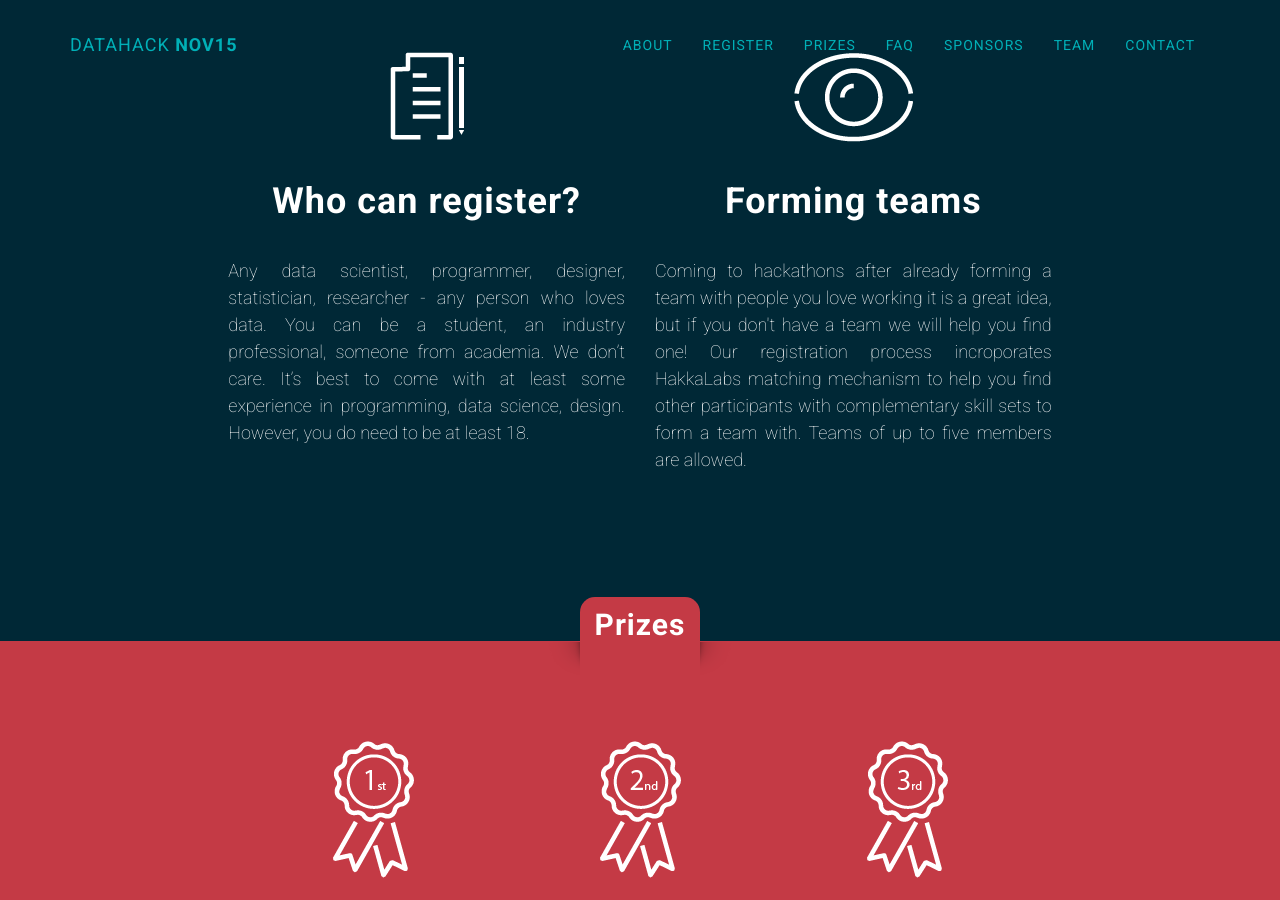
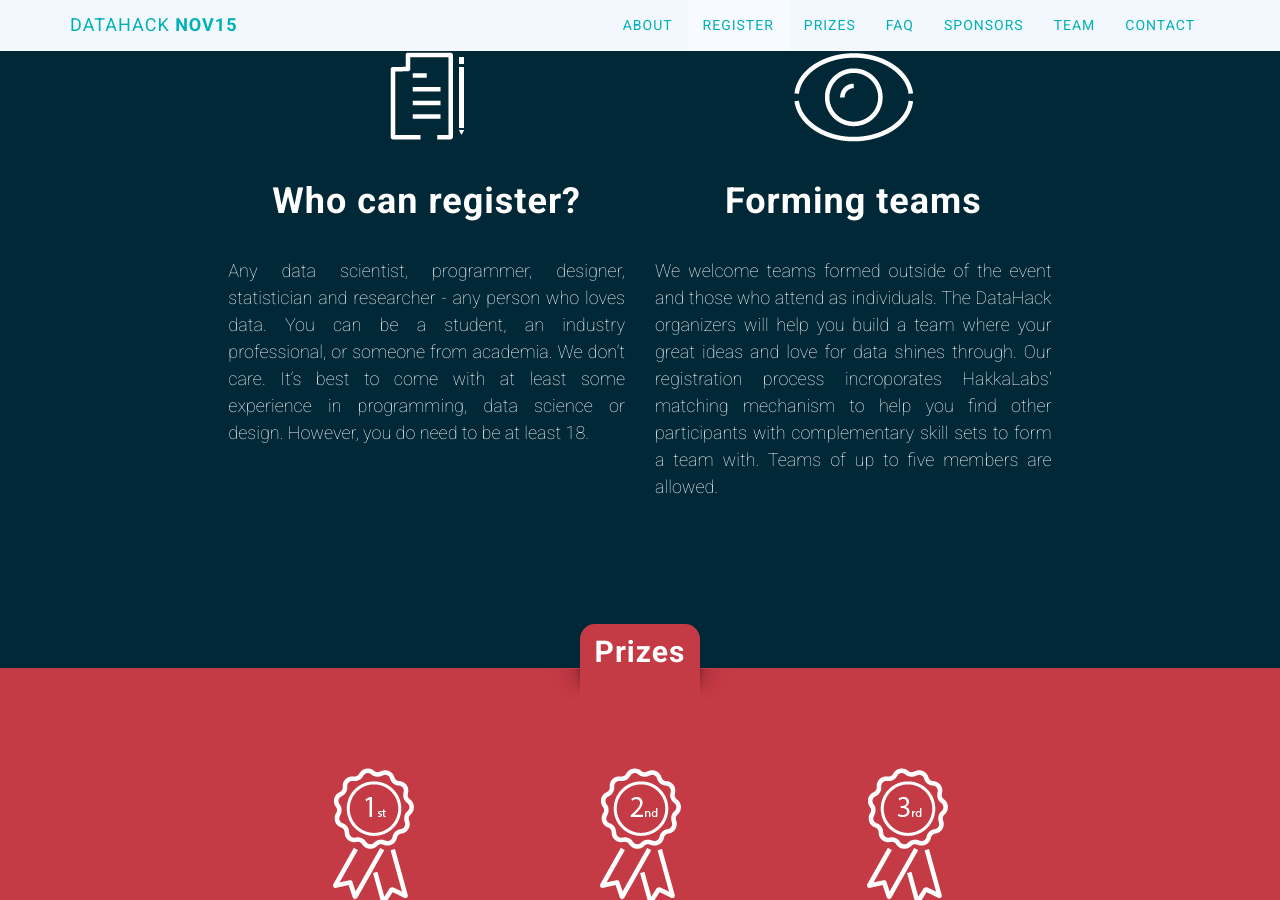
Before and after one commit to ido-staging/datahacksweb, a Jekyll site: the page built from index.html, in a window 1280 px wide and 900 px high, scrolled down 2902 px. Built offline with Jekyll 4.4.1, drawn with Linux system fonts in a browser that asks for light colours; some of the changed text lies outside the part shown.

Commit message:
The Matt lingual ramp up

```diff
--- a/_includes/about.html
+++ b/_includes/about.html
@@ -50,7 +50,7 @@
                 <h1 class="data-title" align="center">Data</h1>
                 <div class="middle-text-column">
                 <p align="justify">
-                We are working very hard to provide you with access to interesting data sets. Some of those will come from sponsors, who might even pose specific challenges to tackle using their data. We have also partenerd with the Public Knowledge Workshop to provide you with acces to data from public and govermental bodies. Finally, you are of course free to use any dataset open for public use or for which you have free access.
+                We are working very hard to provide you with access to interesting data sets. Some of those will come from sponsors, who might even pose specific challenges to tackle using their data. We have also partnered with the Public Knowledge Workshop to provide you with acces to data from public and govermental bodies. Finally, you are of course free to use any data set open for public use or for which you have free access.
                 </p>
                 </div>
             <div class="col-md-2">
--- a/_includes/faq.html
+++ b/_includes/faq.html
@@ -48,7 +48,7 @@
                 <h3 class="judge-title" align="center">Who are the judges?</h3>
                 <div class="left-text-column ">
                 <p align="justify">
-                We are currently in the process of determining judges. An official notice will be given at a later date.
+                Judges will be a panel that includes academics, designers and developers. We are currently in the process of determining judges. An official notice will be given at a later date.
                 </p>
                 </div>
             </div>
--- /dev/null
+++ b/_includes/js.html
@@ -0,0 +1,14 @@
+ <!-- jQuery Version 1.11.0 -->
+    <script src="{{ "/js/jquery.js" | prepend: site.baseurl }}"></script>
+
+    <!-- Bootstrap Core JavaScript -->
+    <script src="{{ "/js/bootstrap.min.js" | prepend: site.baseurl }}"></script>
+
+    <!-- Plugin JavaScript -->
+    <script src="{{ "/js/jquery.easing.min.js" | prepend: site.baseurl }}"></script>
+
+    <!-- Google Maps API Key - Use your own API key to enable the map feature. More information on the Google Maps API can be found at https://developers.google.com/maps/ -->
+    <script type="text/javascript" src="https://maps.googleapis.com/maps/api/js?key=AIzaSyCPIhxemW6n-53GrUN4X0Cjfq_Yc5Qf-XE&sensor=false"></script>
+
+    <!-- Custom Theme JavaScript -->
+    <script src="{{ "/js/grayscale.js" | prepend: site.baseurl }}"></script>
--- a/_includes/register.html
+++ b/_includes/register.html
@@ -28,7 +28,7 @@
             <h1 class="about-title" align="center">Who can register?</h1>
             <div class="left-text-column ">
             <p align="justify">
-            Any data scientist, programmer, designer, statistician, researcher - any person who loves data. You can be a student, an industry professional, someone from academia. We don’t care. It’s best to come with at least some experience in programming, data science, design. However, you do need to be at least 18.
+            Any data scientist, programmer, designer, statistician and researcher - any person who loves data. You can be a student, an industry professional, or someone from academia. We don’t care. It’s best to come with at least some experience in programming, data science or design. However, you do need to be at least 18.
             </p>
             </div>
         </div>
@@ -37,7 +37,7 @@
             <h1 class="about-title" align="center">Forming teams</h1>
             <div class="middle-text-column">
             <p align="justify">
-            Coming to hackathons after already forming a team with people you love working it is a great idea, but if you don't have a team we will help you find one! Our registration process incroporates HakkaLabs matching mechanism to help you find other participants with complementary skill sets to form a team with. Teams of up to five members are allowed.
+            We welcome teams formed outside of the event and those who attend as individuals. The DataHack organizers will help you build a team where your great ideas and love for data shines through. Our registration process incroporates HakkaLabs' matching mechanism to help you find other participants with complementary skill sets to form a team with. Teams of up to five members are allowed.
             </p>
             </div>
         <div class="col-md-2">
```
Also changed, not shown: img/logos/logo_similarweb.old.png (deleted), 2 other files.
